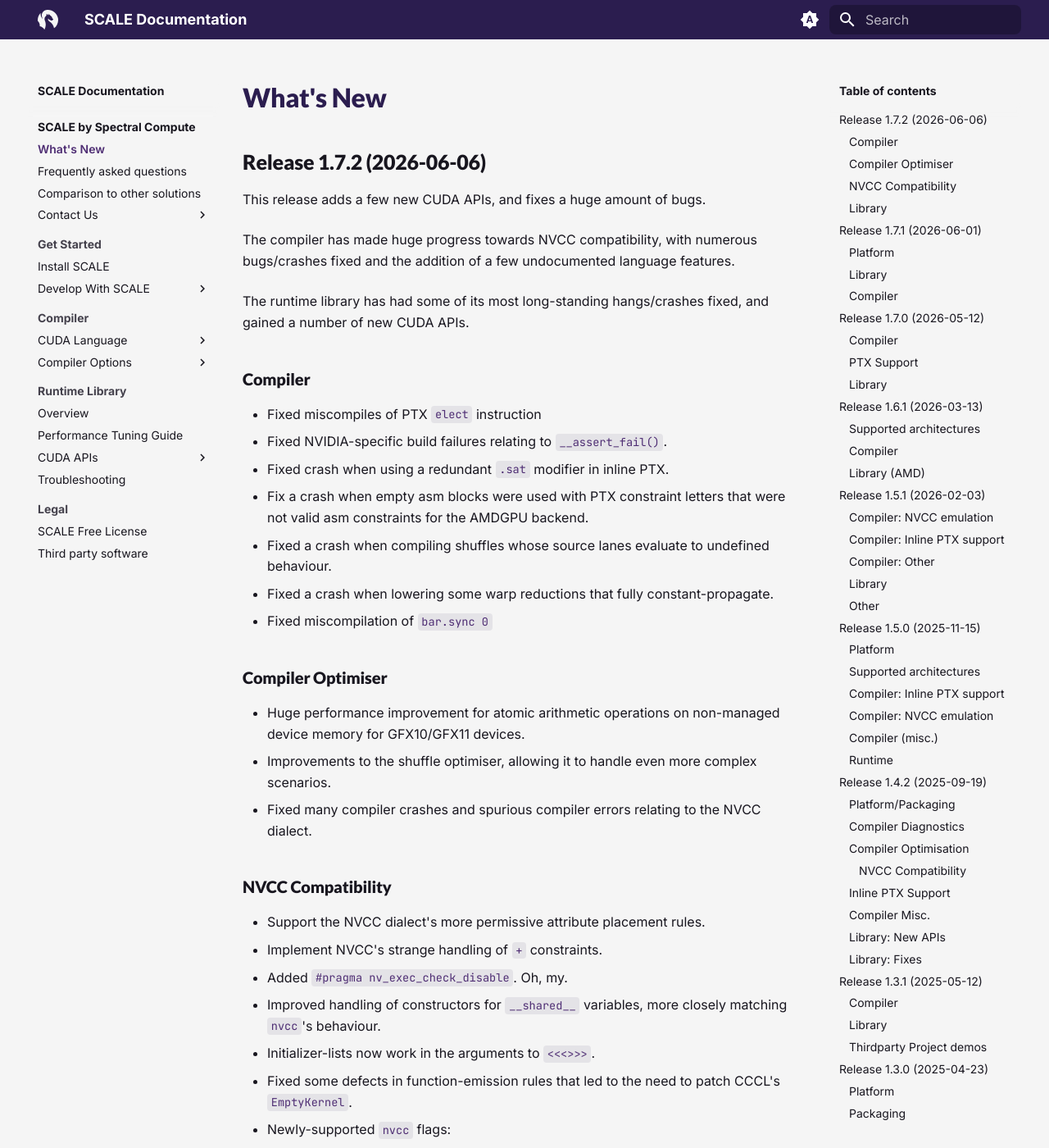
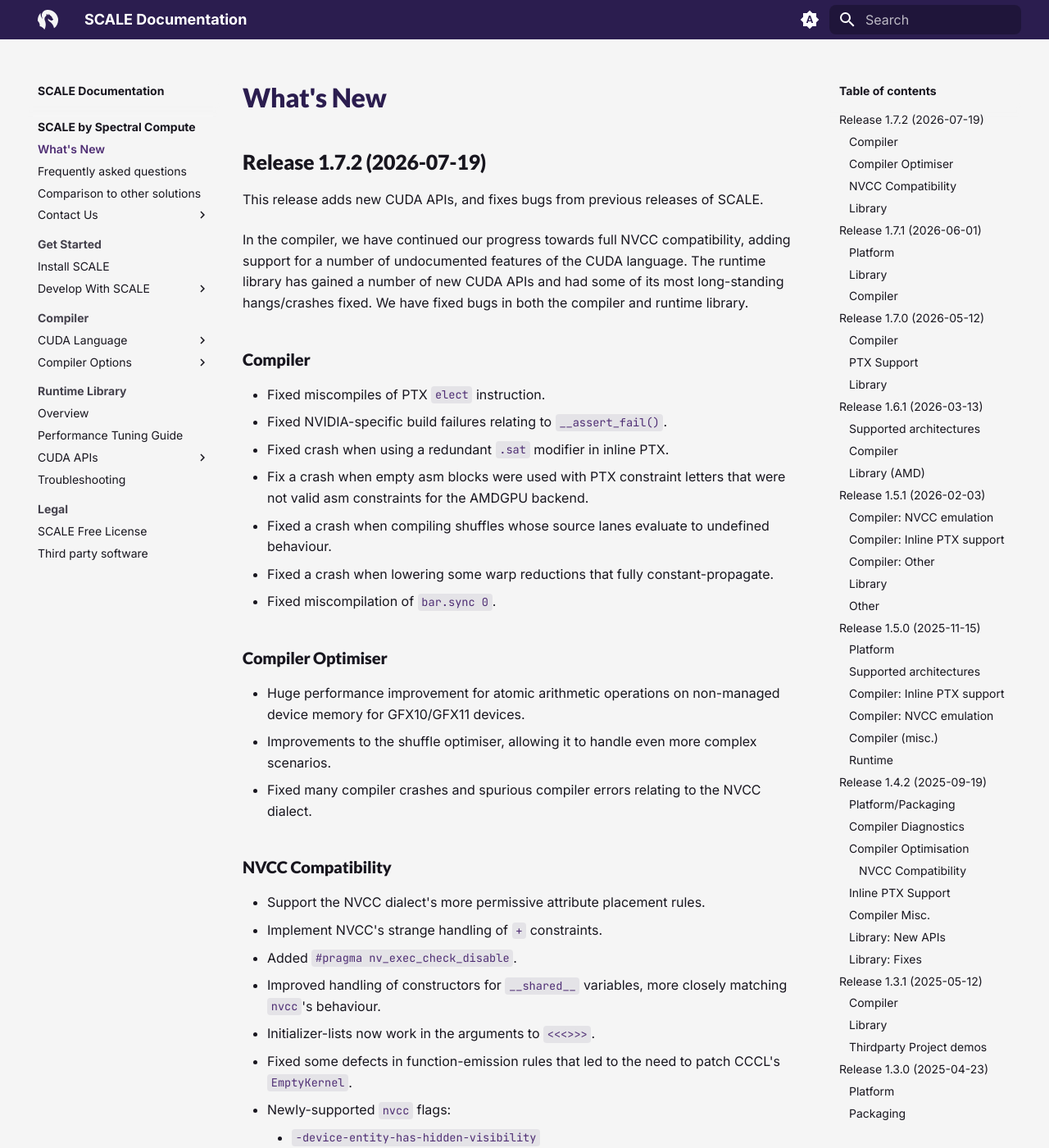
Before and after one commit to spectral-compute/scale-docs, an MkDocs documentation site: the page built from docs/manual/changelogs/whats-new.md, in a window 1280 px wide and 1400 px high. Shown: the whole window at 82% size. Built offline with MkDocs 1.6.1 and Material for MkDocs 9.7.7, drawn with Linux system fonts in a browser that asks for light colours; the version menu is left out; some of the changed text lies outside the part shown.

Commit message:
Tidy up v1.7.2 release notes

```diff
--- a/docs/manual/changelogs/whats-new.md
+++ b/docs/manual/changelogs/whats-new.md
@@ -1,26 +1,26 @@
 # What's New
 
-## Release 1.7.2 (2026-06-06)
+## Release 1.7.2 (2026-07-19)
 
-This release adds a few new CUDA APIs, and fixes a huge amount of bugs.
+This release adds new CUDA APIs, and fixes bugs from previous releases of SCALE.
 
-The compiler has made huge progress towards NVCC compatibility, with numerous
-bugs/crashes fixed and the addition of a few undocumented language features.
-
-The runtime library has had some of its most long-standing hangs/crashes fixed,
-and gained a number of new CUDA APIs.
+In the compiler, we have continued our progress towards full NVCC compatibility,
+adding support for a number of undocumented features of the CUDA language. The
+runtime library has gained a number of new CUDA APIs and had some of its most
+long-standing hangs/crashes fixed. We have fixed bugs in both the compiler and
+runtime library.
 
 ### Compiler
 
-- Fixed miscompiles of PTX `elect` instruction
+- Fixed miscompiles of PTX `elect` instruction.
 - Fixed NVIDIA-specific build failures relating to `__assert_fail()`.
 - Fixed crash when using a redundant `.sat` modifier in inline PTX.
 - Fix a crash when empty asm blocks were used with PTX constraint letters
   that were not valid asm constraints for the AMDGPU backend.
- - Fixed a crash when compiling shuffles whose source lanes evaluate to undefined
+- Fixed a crash when compiling shuffles whose source lanes evaluate to undefined
   behaviour.
 - Fixed a crash when lowering some warp reductions that fully constant-propagate.
-- Fixed miscompilation of `bar.sync 0`
+- Fixed miscompilation of `bar.sync 0`.
 
 ### Compiler Optimiser
 
@@ -35,7 +35,7 @@ and gained a number of new CUDA APIs.
 
 - Support the NVCC dialect's more permissive attribute placement rules.
 - Implement NVCC's strange handling of `+` constraints.
-- Added `#pragma nv_exec_check_disable`. Oh, my.
+- Added `#pragma nv_exec_check_disable`.
 - Improved handling of constructors for `__shared__` variables, more closely
   matching `nvcc`'s behaviour.
 - Initializer-lists now work in the arguments to `<<<>>>`.
@@ -49,12 +49,12 @@ and gained a number of new CUDA APIs.
 
 ### Library
 
-- Added new leak-detection feature
+- Added a new leak-detection feature (see documentation for runtime extensions).
 - Added the CUDA 11 variants of the entrypoint access APIs.
 - Added `curand_uniform2_double`.
 - Graph API:
     * Added Graph Memory Nodes and related APIs.
-    * Added `cudaGraphNodeGetToolsId`/`cudaGraphNodeGetLocalId`
+    * Added `cudaGraphNodeGetToolsId`/`cudaGraphNodeGetLocalId`.
     * Fixed various header/typedef compatibility issues.
     * Added some of the missing driver APIs.
     * Increased how much of the API works when `long long` is unavailable.
```
Also changed, not shown: other parts of docs/manual/changelogs/whats-new.md (+5 -7 lines).
